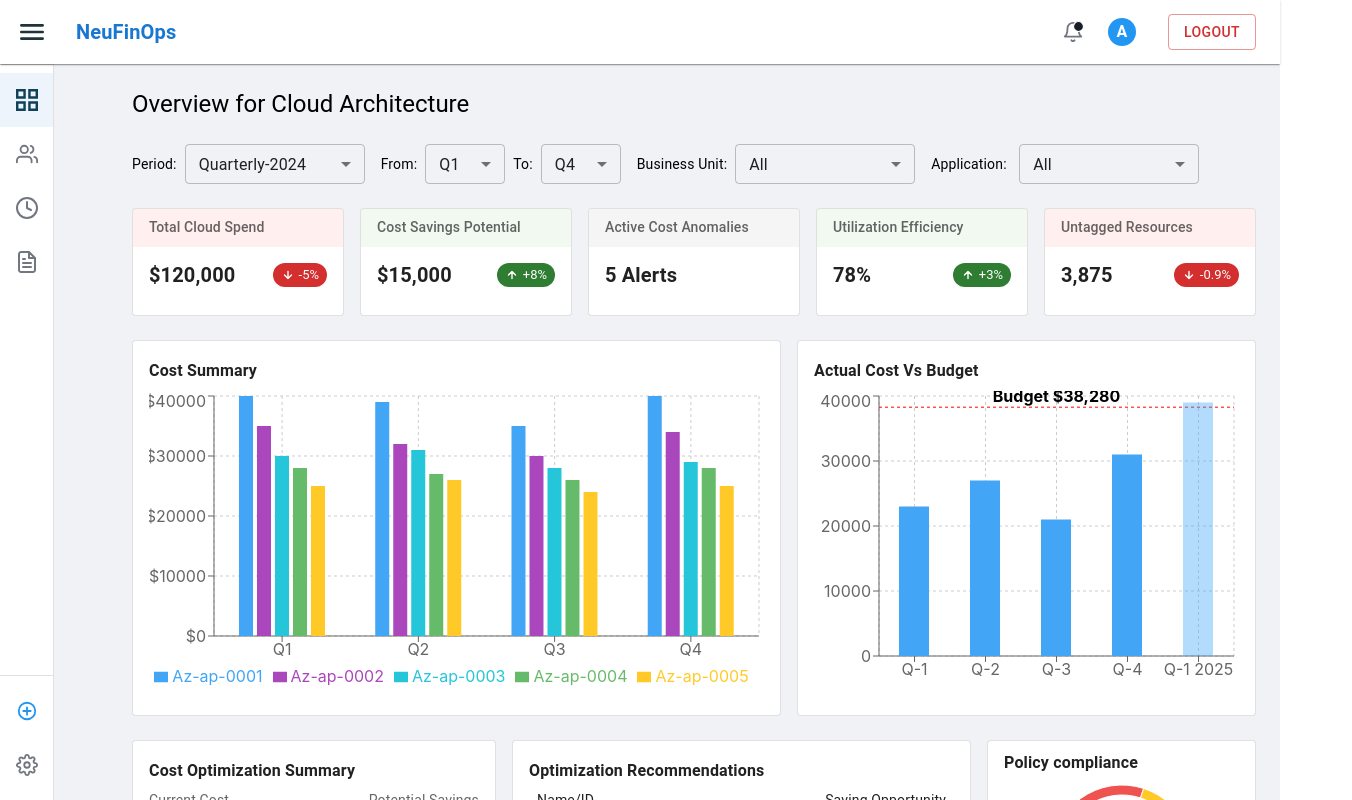
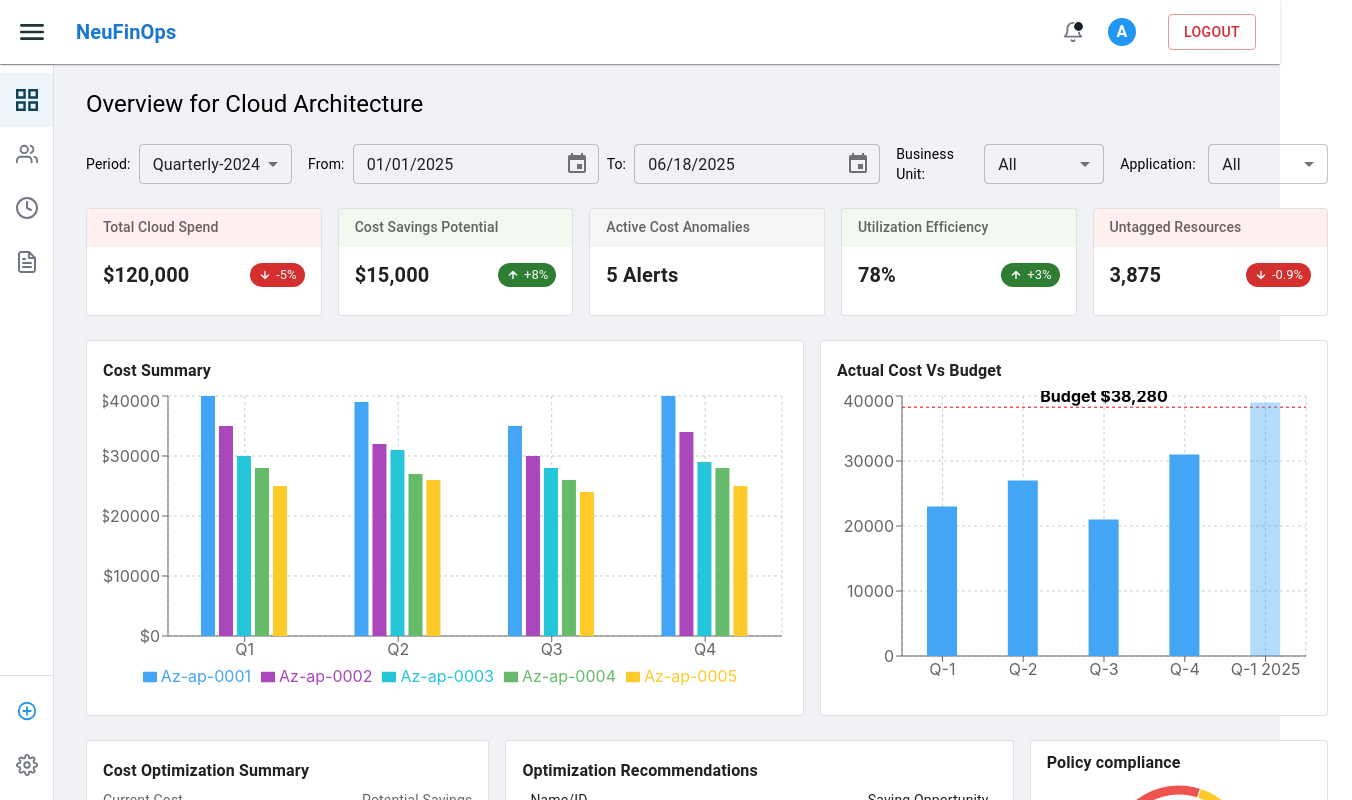
Before and after one commit to Abhigith01/finops-ui, a React (Create React App) app: page /dashboard in a window 1280 px wide. Shown: the top 800 px of the page, 1352 px wide, since content can reach past the window. Built offline with nearby package versions, Linux system fonts and the light colour scheme; some icons are missing.

Commit message:
modified Dashboard and signin page

```diff
--- a/src/pages/Dashboard.tsx
+++ b/src/pages/Dashboard.tsx
@@ -19,6 +19,10 @@ import { ReactComponent as SidebarUsersIcon } from '../assets/User-Icon.svg';
 import { ReactComponent as SidebarDocIcon } from '../assets/Reports-Icon.svg';
 import { ReactComponent as NotificationSvgIcon } from '../assets/Notification-Icon.svg';
 import { ReactComponent as GridViewIcon } from '../assets/GridView-Icon.svg';
+import { LocalizationProvider } from '@mui/x-date-pickers/LocalizationProvider';
+import { AdapterDayjs } from '@mui/x-date-pickers/AdapterDayjs';
+import { DatePicker } from '@mui/x-date-pickers/DatePicker';
+import dayjs, { Dayjs } from 'dayjs';
 
 
 const SidebarAddIcon = () => (
@@ -39,25 +43,8 @@ const Dashboard = () => {
     };
 
     const [period, setPeriod] = useState('Quarterly-2024');
-    const quarters = ['Q1', 'Q2', 'Q3', 'Q4'];
-    const [fromQuarter, setFromQuarter] = useState('Q1');
-    const [toQuarter, setToQuarter] = useState('Q4');
-
-
-    const handleFromChange = (event: any) => {
-        const value = event.target.value;
-        setFromQuarter(value);
-        if (quarters.indexOf(value) > quarters.indexOf(toQuarter)) {
-            setToQuarter(value);
-        }
-    };
-    const handleToChange = (event: any) => {
-        const value = event.target.value;
-        setToQuarter(value);
-        if (quarters.indexOf(value) < quarters.indexOf(fromQuarter)) {
-            setFromQuarter(value);
-        }
-    };
+    const [fromDate, setFromDate] = useState<Dayjs | null>(dayjs().startOf('year'));
+    const [toDate, setToDate] = useState<Dayjs | null>(dayjs());
 
     return (
         <Box sx={{ display: 'flex', backgroundColor: '#f0f2f5', minHeight: '100vh' }}>
@@ -132,7 +119,7 @@ const Dashboard = () => {
                 </List>
             </Drawer>
 
-            <Box sx={{ flexGrow: 1, ml: `${54}px` }}>
+            <Box sx={{ flexGrow: 1, pl: 1 }}>
 
                 <AppBar position="fixed" color="inherit" elevation={1} sx={{ zIndex: (theme) => theme.zIndex.drawer + 1, ml: `${54}px` }}>
                     <Toolbar sx={{ minHeight: 64, display: 'flex', justifyContent: 'space-between' }}>
@@ -167,64 +154,70 @@ const Dashboard = () => {
                         <Typography variant="h5">Overview for Cloud Architecture</Typography>
                     </Box>
 
+                    <LocalizationProvider dateAdapter={AdapterDayjs}>
                         <Box display="flex" gap={2} mb={3}>
+
                             <Box display="flex" alignItems="center" gap={1}>
                                 <Typography variant="body2">
                                     Period:
                                 </Typography>
-                            <FormControl size="small" sx={{ minWidth: 180 }}>
+                                <FormControl size="small" sx={{ minWidth: 120 }}>
                                     <Select value={period} onChange={e => setPeriod(e.target.value)}>
                                         <MenuItem value="Quarterly-2024">Quarterly-2024</MenuItem>
                                     </Select>
                                 </FormControl>
                             </Box>
+
                             <Box display="flex" alignItems="center" gap={1}>
                                 <Typography variant="body2">From:</Typography>
-                            <FormControl size="small" sx={{ minWidth: 80 }}>
-                                <Select value={fromQuarter} onChange={handleFromChange}>
-                                    {quarters.map(q => (
-                                        <MenuItem key={q} value={q} disabled={quarters.indexOf(q) > quarters.indexOf(toQuarter)}>
-                                            {q}
-                                        </MenuItem>
-                                    ))}
-                                </Select>
-                            </FormControl>
+                                <DatePicker
+                                    value={fromDate}
+                                    onChange={newValue => {
+                                        setFromDate(newValue);
+                                        if (toDate && newValue && newValue.isAfter(toDate)) {
+                                            setToDate(newValue);
+                                        }
+                                    }}
+                                    maxDate={toDate || undefined}
+                                    slotProps={{ textField: { size: 'small', sx: { minWidth: 100 } } }}
+                                />
                                 <Typography variant="body2">To:</Typography>
-                            <FormControl size="small" sx={{ minWidth: 80 }}>
-                                <Select value={toQuarter} onChange={handleToChange}>
-                                    {quarters.map(q => (
-                                        <MenuItem key={q} value={q} disabled={quarters.indexOf(q) < quarters.indexOf(fromQuarter)}>
-                                            {q}
-                                        </MenuItem>
-                                    ))}
-                                </Select>
-                            </FormControl>
+                                <DatePicker
+                                    value={toDate}
+                                    onChange={newValue => {
+                                        setToDate(newValue);
+                                        if (fromDate && newValue && newValue.isBefore(fromDate)) {
+                                            setFromDate(newValue);
+                                        }
+                                    }}
+                                    minDate={fromDate || undefined}
+                                    slotProps={{ textField: { size: 'small', sx: { minWidth: 100 } } }}
+                                />
                             </Box>
-
 
                             <Box display="flex" alignItems="center" gap={1}>
                                 <Typography variant="body2" sx={{ minWidth: 80 }}>
                                     Business Unit:
                                 </Typography>
-                            <FormControl size="small" sx={{ minWidth: 180 }}>
+                                <FormControl size="small" sx={{ minWidth: 120 }}>
                                     <Select defaultValue="All">
                                         <MenuItem value="All">All</MenuItem>
                                     </Select>
                                 </FormControl>
                             </Box>
 
-
                             <Box display="flex" alignItems="center" gap={1}>
                                 <Typography variant="body2" sx={{ minWidth: 80 }}>
                                     Application:
                                 </Typography>
-                            <FormControl size="small" sx={{ minWidth: 180 }}>
+                                <FormControl size="small" sx={{ minWidth: 120 }}>
                                     <Select defaultValue="All">
                                         <MenuItem value="All">All</MenuItem>
                                     </Select>
                                 </FormControl>
                             </Box>
                         </Box>
+                    </LocalizationProvider>
 
 
                     <Grid container spacing={2} mb={3}>
--- a/src/pages/SignIn.tsx
+++ b/src/pages/SignIn.tsx
@@ -6,15 +6,22 @@ import {
     Typography,
     Paper,
     FormControlLabel,
-    Checkbox
+    Checkbox,
+    InputAdornment,
+    IconButton
 } from '@mui/material';
 import { useNavigate } from 'react-router-dom';
+import LockOutlinedIcon from '@mui/icons-material/LockOutlined';
+import EmailOutlinedIcon from '@mui/icons-material/EmailOutlined';
+import Visibility from '@mui/icons-material/Visibility';
+import VisibilityOff from '@mui/icons-material/VisibilityOff';
 
 const SignInPage = () => {
     const [email, setEmail] = useState('');
     const [password, setPassword] = useState('');
     const [remember, setRemember] = useState(false);
     const [error, setError] = useState('');
+    const [showPassword, setShowPassword] = useState(false);
     const navigate = useNavigate();
 
     const handleLogin = (e: React.FormEvent) => {
@@ -34,20 +41,34 @@ const SignInPage = () => {
             justifyContent="center"
             alignItems="center"
             height="100vh"
-            style={{
+            sx={{
+                background: 'linear-gradient(135deg, #2196f3 0%, #21cbf3 100%)',
+                minHeight: '100vh',
                 backgroundImage: `url('/bg.jpg')`,
                 backgroundSize: 'cover',
-                backgroundPosition: 'center'
+                backgroundPosition: 'center',
             }}
         >
-            <Paper elevation={6} sx={{ padding: 4, width: 350 }}>
+            <Paper
+                elevation={8}
+                sx={{
+                    px: 5,
+                    py: 4,
+                    width: 370,
+                    borderRadius: 3,
+                    boxShadow: '0 8px 32px 0 rgba(31, 38, 135, 0.15)',
+                    backdropFilter: 'blur(4px)'
+                }}
+            >
                 <Box textAlign="center" mb={2}>
-                    <img src="/logo.png" alt="Logo" style={{ height: 50 }} />
+                    <img src="/logo.png" alt="Logo" style={{ height: 54, marginBottom: 8 }} />
                 </Box>
-                <Typography variant="h6" gutterBottom>
+                <Typography variant="h5" fontWeight={700} color="primary" textAlign="center" mb={1}>
+                    Welcome Back
+                </Typography>
+                <Typography variant="subtitle2" color="text.secondary" textAlign="center" mb={2}>
                     Sign in to your account
                 </Typography>
-
                 <form onSubmit={handleLogin}>
                     <TextField
                         label="Email"
@@ -55,34 +76,87 @@ const SignInPage = () => {
                         margin="normal"
                         value={email}
                         onChange={(e) => setEmail(e.target.value)}
+                        InputProps={{
+                            startAdornment: (
+                                <InputAdornment position="start">
+                                    <EmailOutlinedIcon color="primary" />
+                                </InputAdornment>
+                            ),
+                        }}
+                        autoComplete="email"
+                        variant="outlined"
                     />
                     <TextField
                         label="Password"
                         fullWidth
-                        type="password"
+                        type={showPassword ? 'text' : 'password'}
                         margin="normal"
                         value={password}
                         onChange={(e) => setPassword(e.target.value)}
+                        InputProps={{
+                            startAdornment: (
+                                <InputAdornment position="start">
+                                    <LockOutlinedIcon color="primary" />
+                                </InputAdornment>
+                            ),
+                            endAdornment: (
+                                <InputAdornment position="end">
+                                    <IconButton
+                                        aria-label="toggle password visibility"
+                                        onClick={() => setShowPassword((show) => !show)}
+                                        edge="end"
+                                        size="small"
+                                    >
+                                        {showPassword ? <VisibilityOff /> : <Visibility />}
+                                    </IconButton>
+                                </InputAdornment>
+                            ),
+                        }}
+                        autoComplete="current-password"
+                        variant="outlined"
                     />
-                    <FormControlLabel
-                        control={<Checkbox checked={remember} onChange={(e) => setRemember(e.target.checked)} />}
-                        label="Remember me"
-                    />
-                    {error && <Typography color="error">{error}</Typography>}
+                    <Box display="flex" alignItems="center" justifyContent="space-between" mt={1}>
+                        <FormControlLabel
+                            control={<Checkbox checked={true} onChange={(e) => setRemember(e.target.checked)} />}
+                            label="Remember me"
+                            sx={{ ml: 0 }}
+                        />
+                        <Typography
+                            variant="body2"
+                            color="primary"
+                            sx={{ cursor: 'pointer', fontWeight: 500 }}
+                        >
+                            Forgot password?
+                        </Typography>
+                    </Box>
+                    {error && (
+                        <Typography color="error" fontSize={14} mt={1} mb={1}>
+                            {error}
+                        </Typography>
+                    )}
                     <Button
                         type="submit"
                         variant="contained"
                         color="primary"
                         fullWidth
-                        sx={{ mt: 2 }}
+                        sx={{
+                            mt: 2,
+                            py: 1.2,
+                            fontWeight: 700,
+                            fontSize: 16,
+                            borderRadius: 2,
+                            boxShadow: '0 2px 8px 0 rgba(33, 203, 243, 0.12)'
+                        }}
                     >
                         Sign In
                     </Button>
                 </form>
-
-                <Box textAlign="right" mt={1}>
-                    <Typography variant="body2" color="primary" sx={{ cursor: 'pointer' }}>
-                        Forgot password?
+                <Box textAlign="center" mt={3}>
+                    <Typography variant="body2" color="text.secondary">
+                        Don't have an account?{' '}
+                        <span style={{ color: '#2196f3', fontWeight: 500, cursor: 'pointer' }}>
+                            Contact Admin
+                        </span>
                     </Typography>
                 </Box>
             </Paper>
```
Also changed, not shown: public/bg.jpg. Lines whose indentation alone changed are shown as unchanged.
